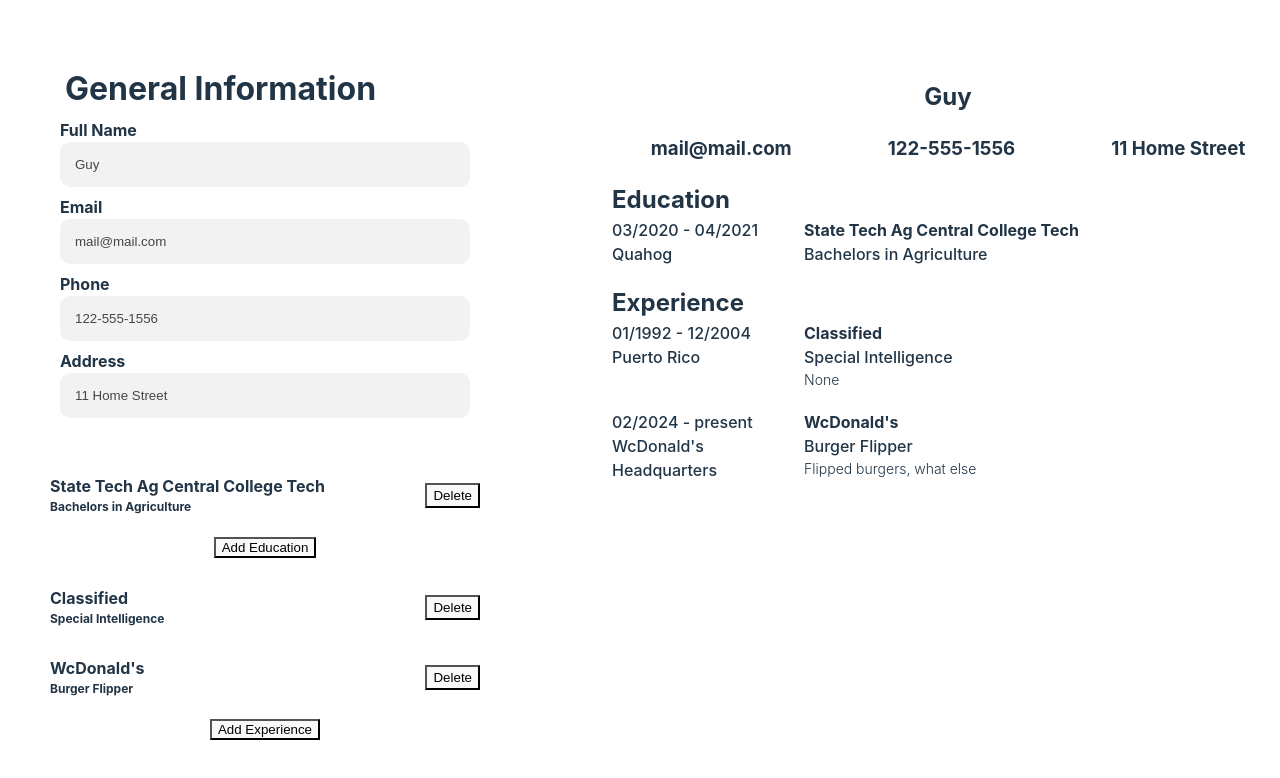
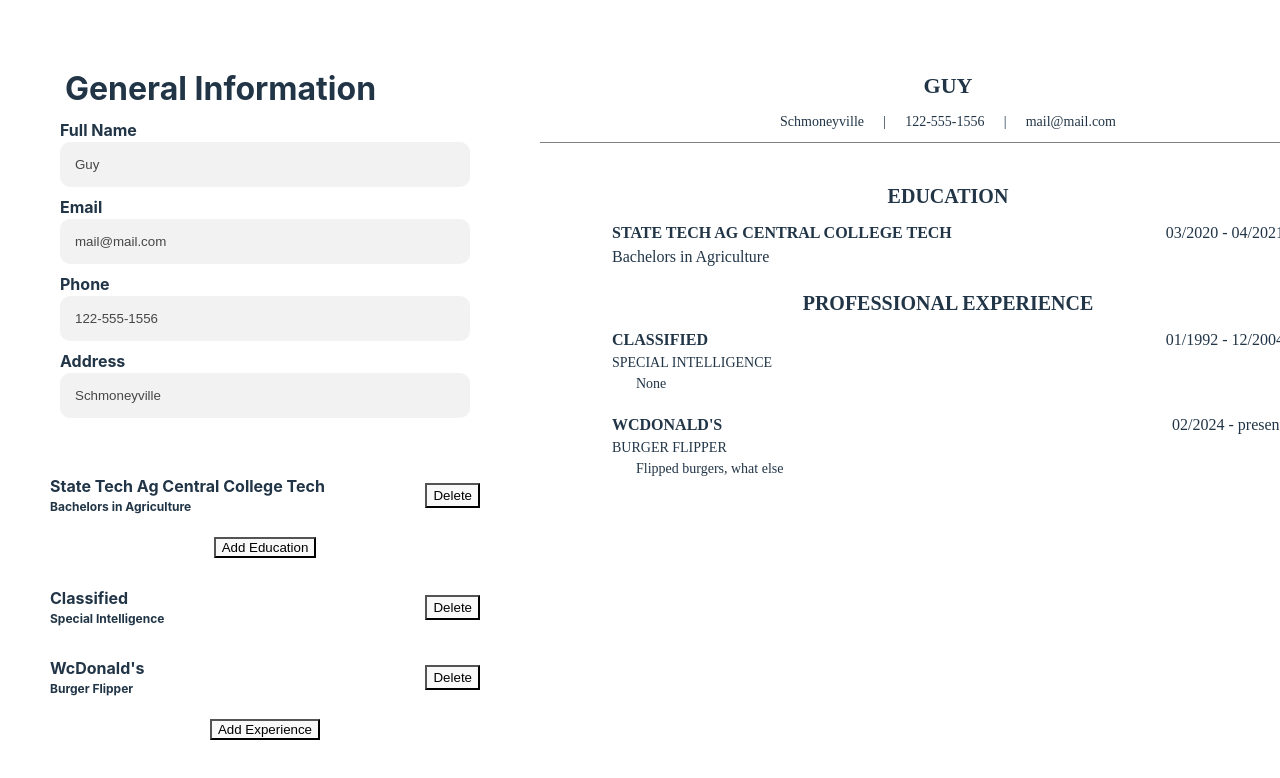
Before and after one commit to Decoldest/cv-app, a React (Vite) app: page / in a window 1280 px wide. Shown: the top 778 px of the page. Built offline with nearby package versions, Linux system fonts and the light colour scheme.

Commit message:
include styling for harvard template resume

```diff
--- a/src/App.jsx
+++ b/src/App.jsx
@@ -2,13 +2,13 @@ import { useState } from "react";
 import Output from "./components/Output";
 import Input from "./components/Input";
 import { v4 as uuid } from "uuid";
-import "./App.css"
+import "./App.css";
 
 const defaultGeneralInfo = {
   fullName: "Guy",
   email: "mail@mail.com",
   phone: "122-555-1556",
-  address: "11 Home Street",
+  address: "Schmoneyville",
   id: uuid(),
 };
 
--- a/src/components/Output.jsx
+++ b/src/components/Output.jsx
@@ -1,6 +1,55 @@
 import "../styles/Output.css";
 
 export default function Output({ info, experience, education }) {
+  return <Harvard info={info} experience={experience} education={education} />;
+}
+
+function Harvard({ info, experience, education }) {
+  return (
+    <div className="output-container harvard">
+      <section>
+        <h1 className="name">{info.fullName}</h1>
+        <div className="additional-details-harvard">
+          <h3>{info.address}</h3> | <h3>{info.phone}</h3> |{" "}
+          <h3>{info.email}</h3>
+        </div>
+      </section>
+      <div className="cv-content">
+        <h2>EDUCATION</h2>
+        <section>
+          {education.map((edu) => (
+            <div className="education-section harvard" key={edu.id}>
+              <div className="education-harvard">
+                <h4 className="output-bold harvard">{edu.school}</h4>
+                <h4>
+                  {edu.yearStart} {edu.yearEnd ? "-" : ""} {edu.yearEnd}
+                </h4>
+              </div>
+              <h4>{edu.degree}</h4>
+            </div>
+          ))}
+        </section>
+        <h2>PROFESSIONAL EXPERIENCE</h2>
+        <section>
+          {experience.map((exp) => (
+            <div className="experience-section harvard" key={exp.id}>
+              <div className="experience-harvard">
+                <h4 className="output-bold harvard">{exp.company}</h4>
+                <h4>
+                  {exp.yearStart} {exp.yearEnd ? "-" : ""} {exp.yearEnd}
+                </h4>
+              </div>
+              <h4 className="position-harvard">{exp.position}</h4>
+              <p>{exp.description}</p>
+            </div>
+          ))}
+        </section>
+      </div>
+    </div>
+  );
+}
+
+function Modern({ info, experience, education }) {
   return (
     <div className="output-container">
       <section>
@@ -29,7 +78,7 @@ export default function Output({ info, experience, education }) {
             </div>
           ))}
         </section>
-        <h2>Experience</h2>
+        <h2>Professional Experience</h2>
         <section>
           {experience.map((exp) => (
             <div className="experience-section" key={exp.id}>
--- a/src/styles/Output.css
+++ b/src/styles/Output.css
@@ -32,8 +32,12 @@ h4.output-bold {
   margin: 0.2in 0;
 }
 
+.output-container h2 {
+  font-size: 20px;
+  text-align: center;
+}
+
 .output-container .education-section,.experience-section {
-  /* margin-left: 0.75in; */
   display: flex;
 }
 
@@ -42,7 +46,7 @@ h4.output-bold {
 }
 
 .cv-content {
-  margin-left: 0.75in;
+  margin: 0.2in 0.75in;
 }
 
 .education-left, .education-right, .experience-left, .experience-right {
@@ -64,3 +68,56 @@ h4.output-bold {
   justify-content: center;
   gap: 1in;
 }
+
+.additional-details-harvard h3 {
+  font-size: 14px;
+  font-weight: 400;
+}
+
+.output-container .additional-details-harvard {
+  font-size: 14px;
+  font-weight: 300;
+  display: flex;
+  justify-content: center;
+  gap: 0.2in;
+  border-bottom: 1px solid grey;
+  padding-bottom: 0.1in;
+}
+
+.education-section.harvard, .experience-section.harvard {
+  flex-direction: column;
+}
+
+.education-harvard, .experience-harvard {
+  display: flex;
+  justify-content: space-between;
+}
+
+h4.output-bold.harvard {
+  font-size: 16px;
+  text-transform: uppercase;
+}
+
+.output-container .position-harvard {
+  font-size: 14px;
+  text-transform: uppercase;
+}
+
+.output-container .harvard p {
+  margin-left: 0.25in;
+}
+
+.output-container.harvard>* {
+  font-family: 'Times New Roman', Times, serif
+}
+
+.output-container.harvard h1 {
+  text-transform: uppercase;
+  font-size: 22px;
+  margin: 0.1in 0;
+}
+
+.output-container.harvard h2 {
+
+  margin-bottom: 0.1in;
+}
```
